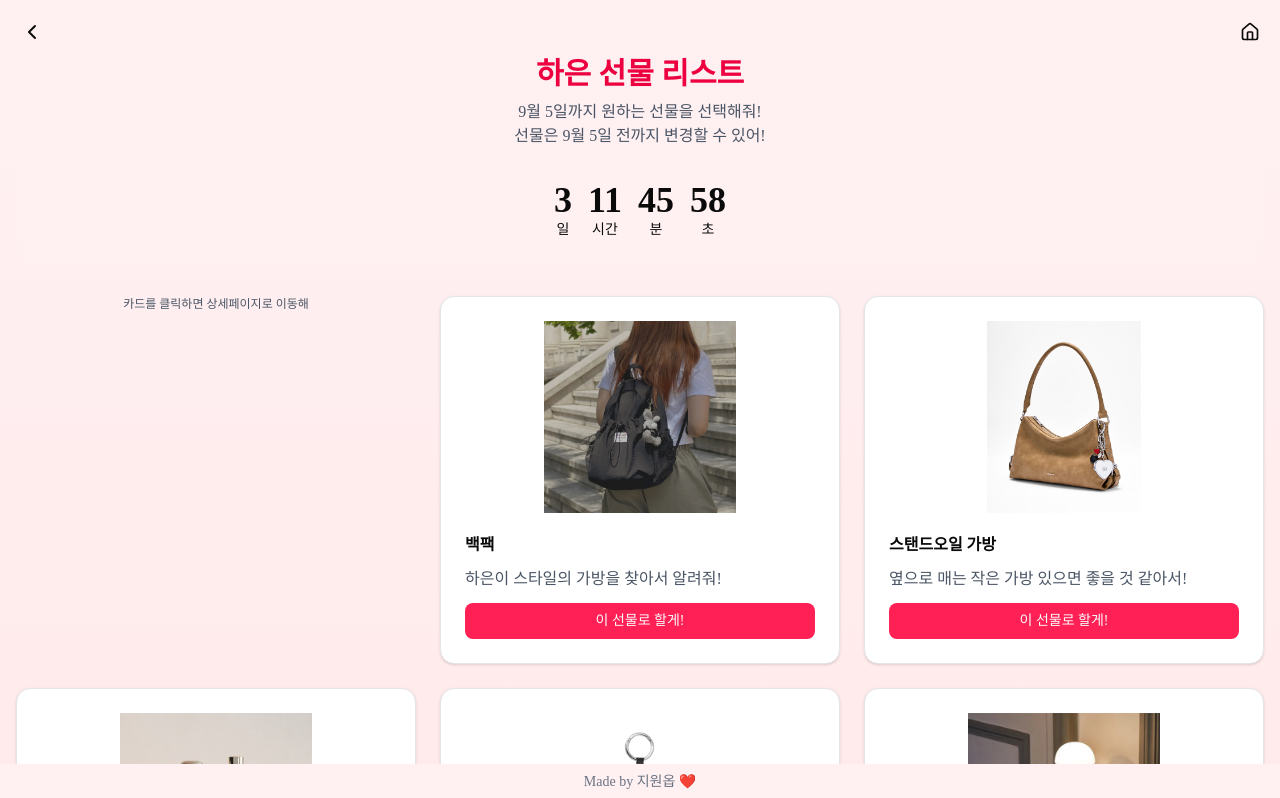
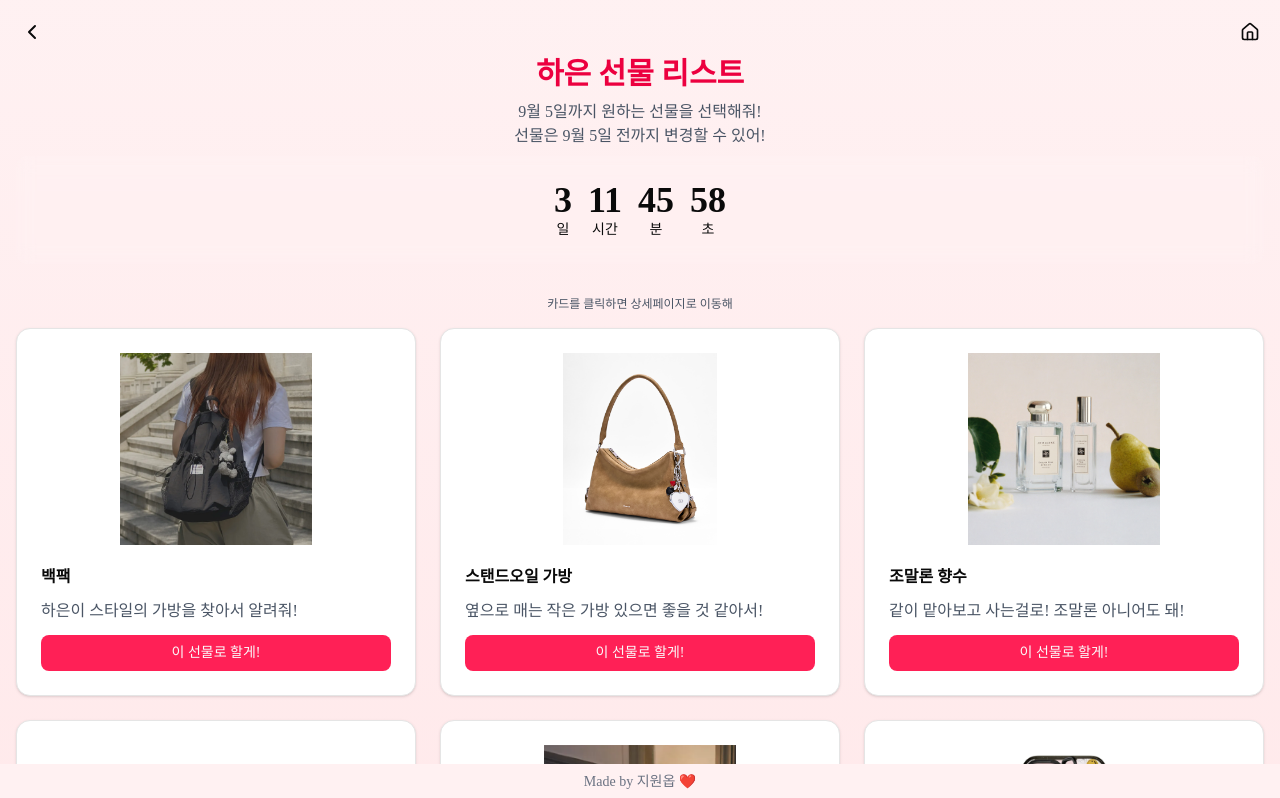
Before and after one commit to 99JIWONDEV/he-birthday, a Next.js app: page /gifts in a window 1280 px wide. Shown: the top 798 px of the page. Built offline with nearby package versions, Linux system fonts and the light colour scheme; no server answers; a web font is replaced by a local one.

Commit message:
Fix: PC 버전 수정

```diff
--- a/src/app/gifts/page.tsx
+++ b/src/app/gifts/page.tsx
@@ -232,8 +232,10 @@
 					<CountdownTimer />
 				</div>
 			</div>
+			<div>
+				<p className="text-gray-600 text-xs text-center mb-4">카드를 클릭하면 상세페이지로 이동해</p>
+			</div>
 			<div className="grid grid-cols-1 md:grid-cols-2 lg:grid-cols-3 gap-6">
-				<p className="text-gray-600 text-xs text-center -mb-10">카드를 클릭하면 상세페이지로 이동해</p>
 				{selectedGift ? (
 					<Card key={selectedGift.id} className="overflow-hidden rounded-xl">
 						{selectedGift.id === "custom" ? (
```
